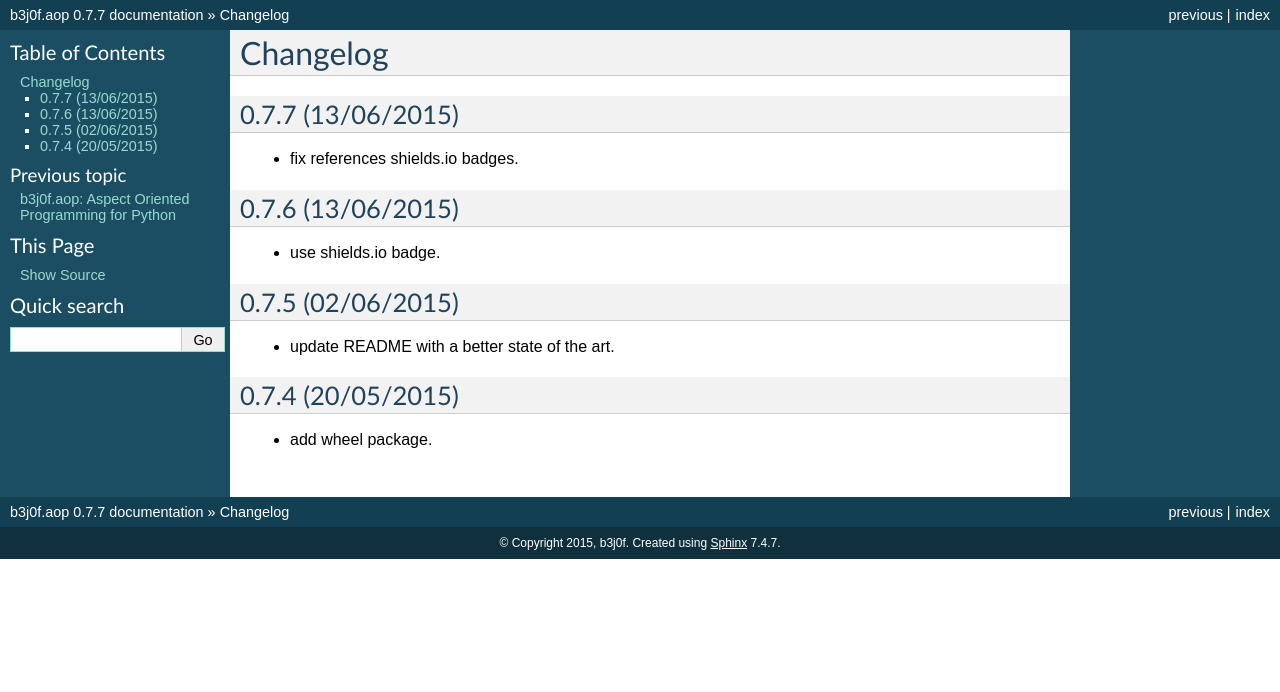
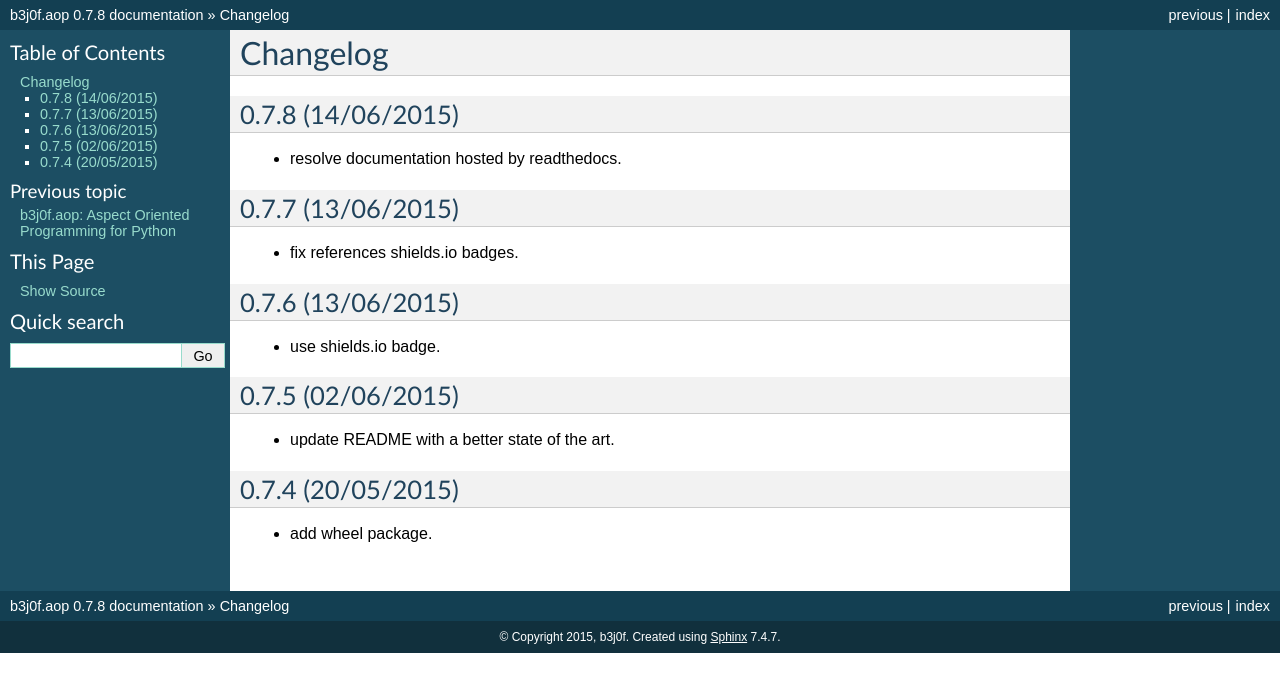
Before and after one commit to b3j0f/aop, a Sphinx documentation site: the page built from docs/source/changelog.rst, in a window 1280 px wide. Shown: the top 692 px of the page. Built offline with Sphinx 7.4.7, drawn with Linux system fonts in a browser that asks for light colours; formulas are drawn with MathJax 3; pages that are not in the unit, such as notebooks, are missing from menus; the version number is read from the project's files by our own code.

Commit message:
:add: changelog redirection

```diff
--- /dev/null
+++ b/changelog.rst
@@ -0,0 +1,27 @@
+Changelog
+=========
+
+0.7.8 (14/06/2015)
+------------------
+
+- resolve documentation hosted by readthedocs.
+
+0.7.7 (13/06/2015)
+------------------
+
+- fix references shields.io badges.
+
+0.7.6 (13/06/2015)
+------------------
+
+- use shields.io badge.
+
+0.7.5 (02/06/2015)
+------------------
+
+- update README with a better state of the art.
+
+0.7.4 (20/05/2015)
+------------------
+
+- add wheel package.
--- a/setup.py
+++ b/setup.py
@@ -45,7 +45,7 @@ keywords = [
 
 setup(
     name='b3j0f.aop',
-    version='0.7.7',
+    version='0.7.8',
     install_requires=dependencies,
     packages=find_packages(exclude=['test.*', '*.test.*']),
     author="b3j0f",
```
Also changed, not shown: docs/source/changelog.rst (+1 -22 lines), 1 other file.
